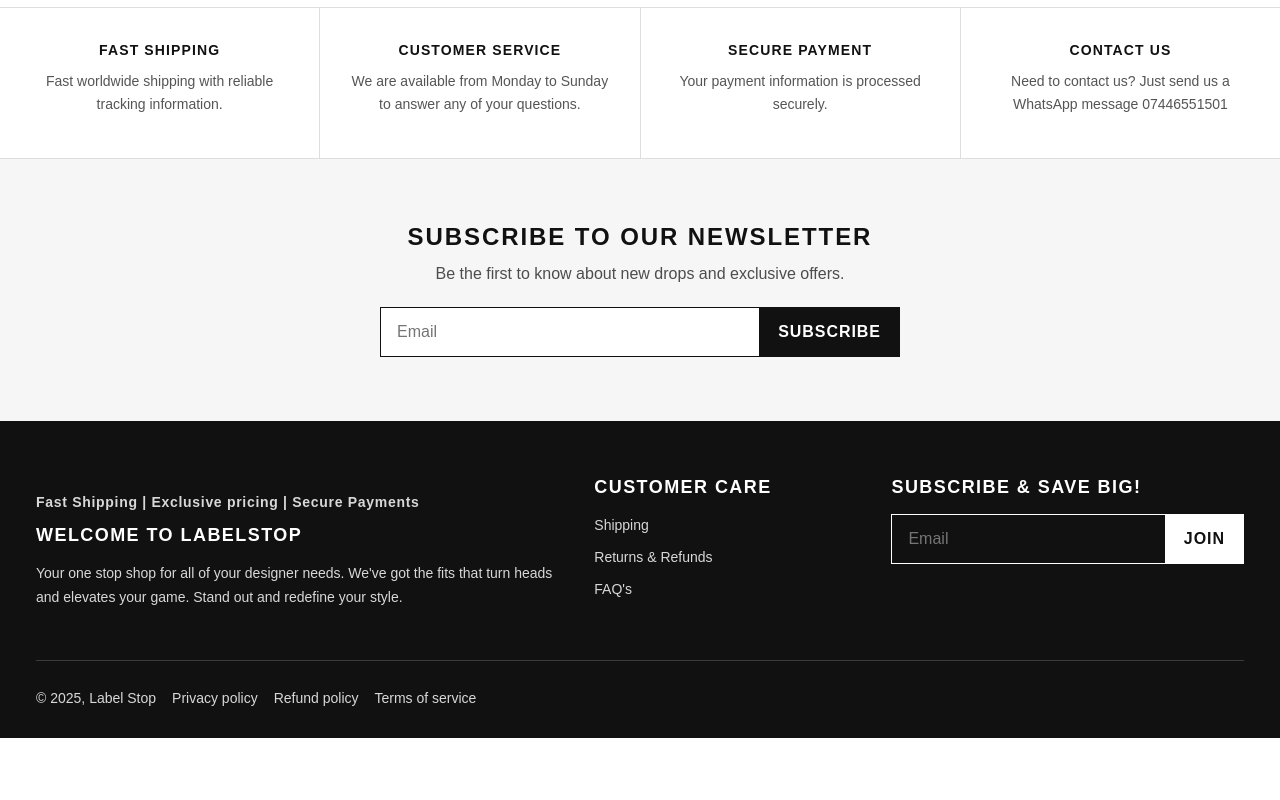
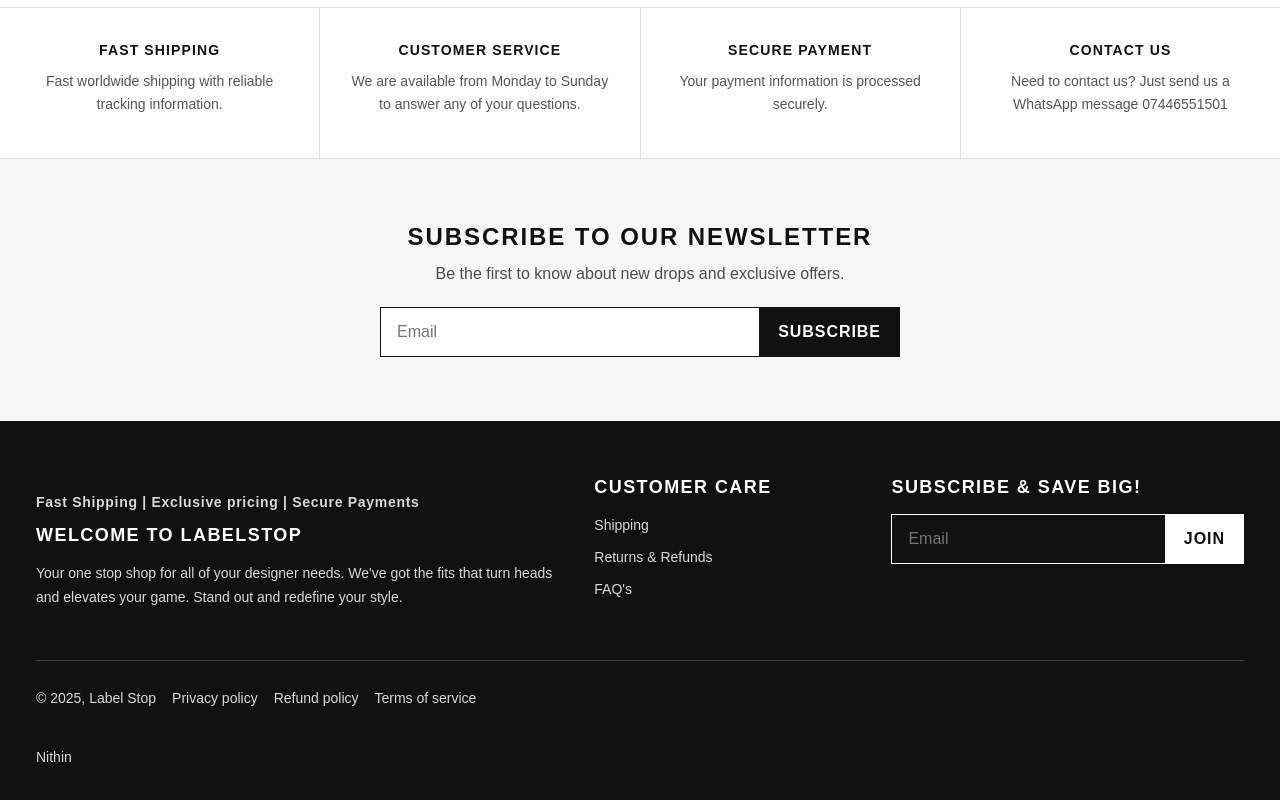
Before and after one commit to athena-business-solutions/labelstop-website, a React (Vite) app: page / in a window 1280 px wide. Shown: the part 3345-4145 px from the top of the page. Before the commit the page ends 4083 px from the top, so only its background shows below. Built offline with nearby package versions, Linux system fonts and the light colour scheme.

Commit message:
Update App.jsx

```diff
--- a/src/App.jsx
+++ b/src/App.jsx
@@ -222,6 +222,7 @@
           <span>Refund policy</span>
           <span>Terms of service</span>
         </div>
+        <a>Nithin</a>
       </footer>
     </div>
   )
```
